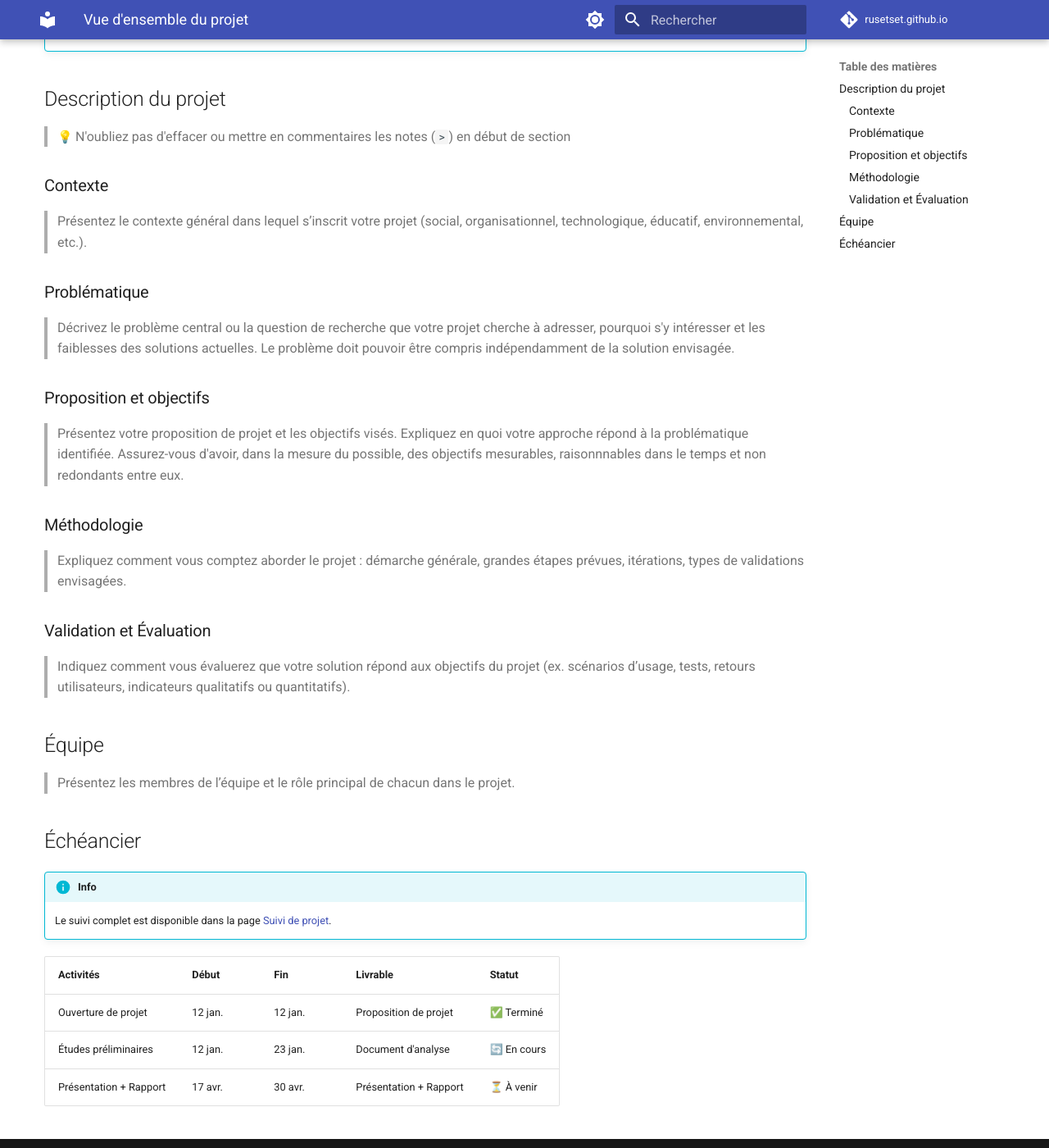
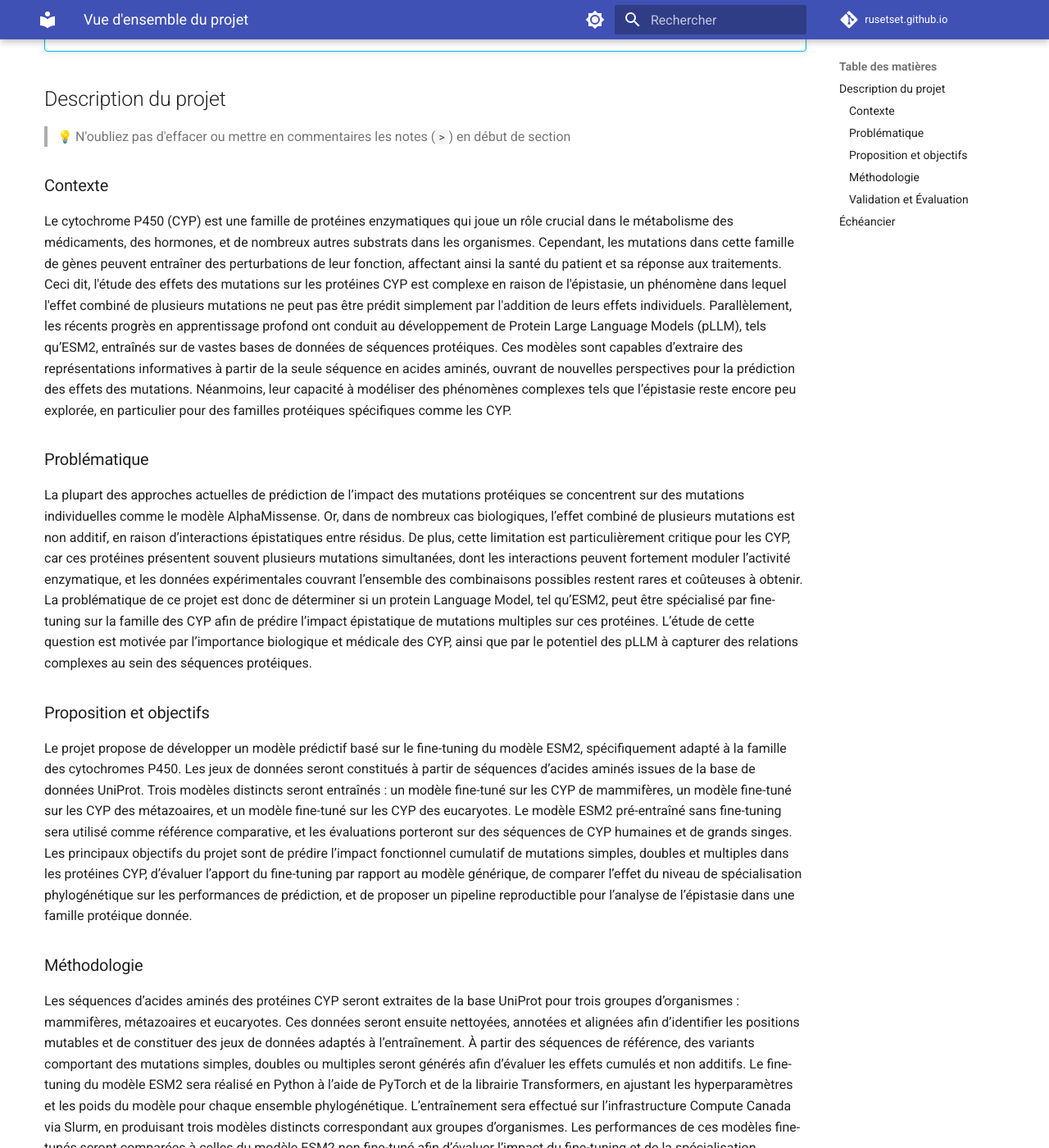
Before and after one commit to Rusetset/rusetset.github.io, an MkDocs documentation site: the page built from docs/index.md, in a window 1280 px wide and 1400 px high, scrolled down 269 px. Shown: the whole window at 82% size. Built offline with MkDocs 1.6.1 and Material for MkDocs 9.7.7, drawn with Linux system fonts in a browser that asks for light colours; emoji names are drawn with the system emoji font; comment, search, counter and statistics services are not loaded; some of the changed text lies outside the part shown.

```diff
--- a/docs/index.md
+++ b/docs/index.md
@@ -24,30 +24,24 @@ title: Vue d'ensemble du projet
 
 ### Contexte
 
-> Présentez le contexte général dans lequel s’inscrit votre projet (social, organisationnel, technologique, éducatif, environnemental, etc.).
+Le cytochrome P450 (CYP) est une famille de protéines enzymatiques qui joue un rôle crucial dans le métabolisme des médicaments, des hormones, et de nombreux autres substrats dans les organismes. Cependant, les mutations dans cette famille de gènes peuvent entraîner des perturbations de leur fonction, affectant ainsi la santé du patient et sa réponse aux traitements. Ceci dit, l'étude des effets des mutations sur les protéines CYP est complexe en raison de l'épistasie, un phénomène dans lequel l'effet combiné de plusieurs mutations ne peut pas être prédit simplement par l'addition de leurs effets individuels. Parallèlement, les récents progrès en apprentissage profond ont conduit au développement de Protein Large Language Models (pLLM), tels qu’ESM2, entraînés sur de vastes bases de données de séquences protéiques. Ces modèles sont capables d’extraire des représentations informatives à partir de la seule séquence en acides aminés, ouvrant de nouvelles perspectives pour la prédiction des effets des mutations. Néanmoins, leur capacité à modéliser des phénomènes complexes tels que l’épistasie reste encore peu explorée, en particulier pour des familles protéiques spécifiques comme les CYP.
 
 ### Problématique
 
-> Décrivez le problème central ou la question de recherche que votre projet cherche à adresser, pourquoi s'y intéresser et les faiblesses des solutions actuelles.
-> Le problème doit pouvoir être compris indépendamment de la solution envisagée.
+La plupart des approches actuelles de prédiction de l’impact des mutations protéiques se concentrent sur des mutations individuelles comme le modèle AlphaMissense. Or, dans de nombreux cas biologiques, l’effet combiné de plusieurs mutations est non additif, en raison d’interactions épistatiques entre résidus. De plus, cette limitation est particulièrement critique pour les CYP, car ces protéines présentent souvent plusieurs mutations simultanées, dont les interactions peuvent fortement moduler l’activité enzymatique, et les données expérimentales couvrant l’ensemble des combinaisons possibles restent rares et coûteuses à obtenir. La problématique de ce projet est donc de déterminer si un protein Language Model, tel qu’ESM2, peut être spécialisé par fine-tuning sur la famille des CYP afin de prédire l’impact épistatique de mutations multiples sur ces protéines. L’étude de cette question est motivée par l’importance biologique et médicale des CYP, ainsi que par le potentiel des pLLM à capturer des relations complexes au sein des séquences protéiques.
 
 ### Proposition et objectifs
 
-> Présentez votre proposition de projet et les objectifs visés. Expliquez en quoi votre approche répond à la problématique identifiée.
-> Assurez-vous d'avoir, dans la mesure du possible, des objectifs mesurables, raisonnnables dans le temps et non redondants entre eux.
+Le projet propose de développer un modèle prédictif basé sur le fine-tuning du modèle ESM2, spécifiquement adapté à la famille des cytochromes P450. Les jeux de données seront constitués à partir de séquences d’acides aminés issues de la base de données UniProt. Trois modèles distincts seront entraînés : un modèle fine-tuné sur les CYP de mammifères, un modèle fine-tuné sur les CYP des métazoaires, et un modèle fine-tuné sur les CYP des
+eucaryotes. Le modèle ESM2 pré-entraîné sans fine-tuning sera utilisé comme référence comparative, et les évaluations porteront sur des séquences de CYP humaines et de grands singes. Les principaux objectifs du projet sont de prédire l’impact fonctionnel cumulatif de mutations simples, doubles et multiples dans les protéines CYP, d’évaluer l’apport du fine-tuning par rapport au modèle générique, de comparer l’effet du niveau de spécialisation phylogénétique sur les performances de prédiction, et de proposer un pipeline reproductible pour l’analyse de l’épistasie dans une famille protéique donnée.
 
 ### Méthodologie
 
-> Expliquez comment vous comptez aborder le projet : démarche générale, grandes étapes prévues, itérations, types de validations envisagées.
+Les séquences d’acides aminés des protéines CYP seront extraites de la base UniProt pour trois groupes d’organismes : mammifères, métazoaires et eucaryotes. Ces données seront ensuite nettoyées, annotées et alignées afin d’identifier les positions mutables et de constituer des jeux de données adaptés à l’entraînement. À partir des séquences de référence, des variants comportant des mutations simples, doubles ou multiples seront générés afin d’évaluer les effets cumulés et non additifs. Le fine-tuning du modèle ESM2 sera réalisé en Python à l’aide de PyTorch et de la librairie Transformers, en ajustant les hyperparamètres et les poids du modèle pour chaque ensemble phylogénétique. L’entraînement sera effectué sur l’infrastructure Compute Canada via Slurm, en produisant trois modèles distincts correspondant aux groupes d’organismes. Les performances de ces modèles fine-tunés seront comparées à celles du modèle ESM2 non fine-tuné afin d’évaluer l’impact du fine-tuning et de la spécialisation phylogénétique. Enfin, la validation combinera des tests avec des séquences de CYP humaines et des mutations documentées scientifiquement. La gestion du projet essayera d’être itérative afin de garantir des résultats et un MVP qui pourra être utilisée par le laboratoire à la fin du projet.
 
 ### Validation et Évaluation
 
-> Indiquez comment vous évaluerez que votre solution répond aux objectifs du projet (ex. scénarios d’usage, tests, retours utilisateurs, indicateurs qualitatifs ou quantitatifs).
-
-
-## Équipe
-
-> Présentez les membres de l’équipe et le rôle principal de chacun dans le projet.
+L’évaluation sera réalisée sur des séquences CYP indépendantes, provenant d’humains et de grands singes, en comparant les performances des modèles fine-tunés à celles du modèle ESM2 non fine-tuné. L’analyse de l’épistasie consistera à examiner l’écart entre l’effet prédit des mutations combinées et la somme des effets individuels, permettant ainsi de mesurer la capacité des modèles à capturer les interactions non additives. Cela sera validé à l’aide de mutations documentées dans la littérature et l’expertise du laboratoire. Par ailleurs, l’étude de la perplexité des modèles, ainsi que l’analyse des matrices d’attention et des embeddings, permettront d’évaluer l’impact du fine-tuning sur la capacité prédictive des modèles. Ces analyses offriront également un aperçu de l’interprétabilité des résultats en vérifiant la plausibilité biologique des interactions identifiées et en mettant en évidence les sites clés impliqués dans l’épistasie.
 
 ## Échéancier
 
@@ -56,6 +50,12 @@ title: Vue d'ensemble du projet
 
 | Activités                      | Début   |   Fin   | Livrable                            | Statut      |
 |--------------------------------|---------|---------|-------------------------------------|-------------|
-| Ouverture de projet            | 12 jan. | 12 jan. | Proposition de projet               | ✅ Terminé  |
-| Études préliminaires           | 12 jan. | 23 jan. | Document d'analyse                  | 🔄 En cours |
+| Kick-off du projet             | 12 jan. | 12 jan. | Description du projet               | ✅ Terminé  |
+| État de l'art                  | 12 jan. | 25 jan. | Rapport de synthèse + références    | ✅ Terminé  |
+| Constitution des datasets      | 26 jan. |  8 fév. | Trainsets et testsets + README      | ✅ Terminé  |
+| Implémentation et finetuning   |  8 fév. | 22 fév. | Code fonctionnel                    | 🔄 En cours |
+| Benchmark et analyses des perfs| 22 fév. |  7 mar. | Pipeline d'analyses + graph de perfs| ⏳ À venir  |
+| Itération 2 avec amélioration  |  8 mar. | 22 mar. | Code amélioré et datasets rafinés   | ⏳ À venir  |
+| Validation et test finaux      | 23 mar. |  6 avr. | Rapport de validation               | ⏳ À venir  |
+| Finalisation des analyses      |  7 avr. | 17 avr. | Rapport d’analyses final            | ⏳ À venir  |
 | Présentation + Rapport         | 17 avr. | 30 avr. | Présentation + Rapport              | ⏳ À venir  |
```
Also changed, not shown: README.md (+1 -103 lines), 1 other file.
